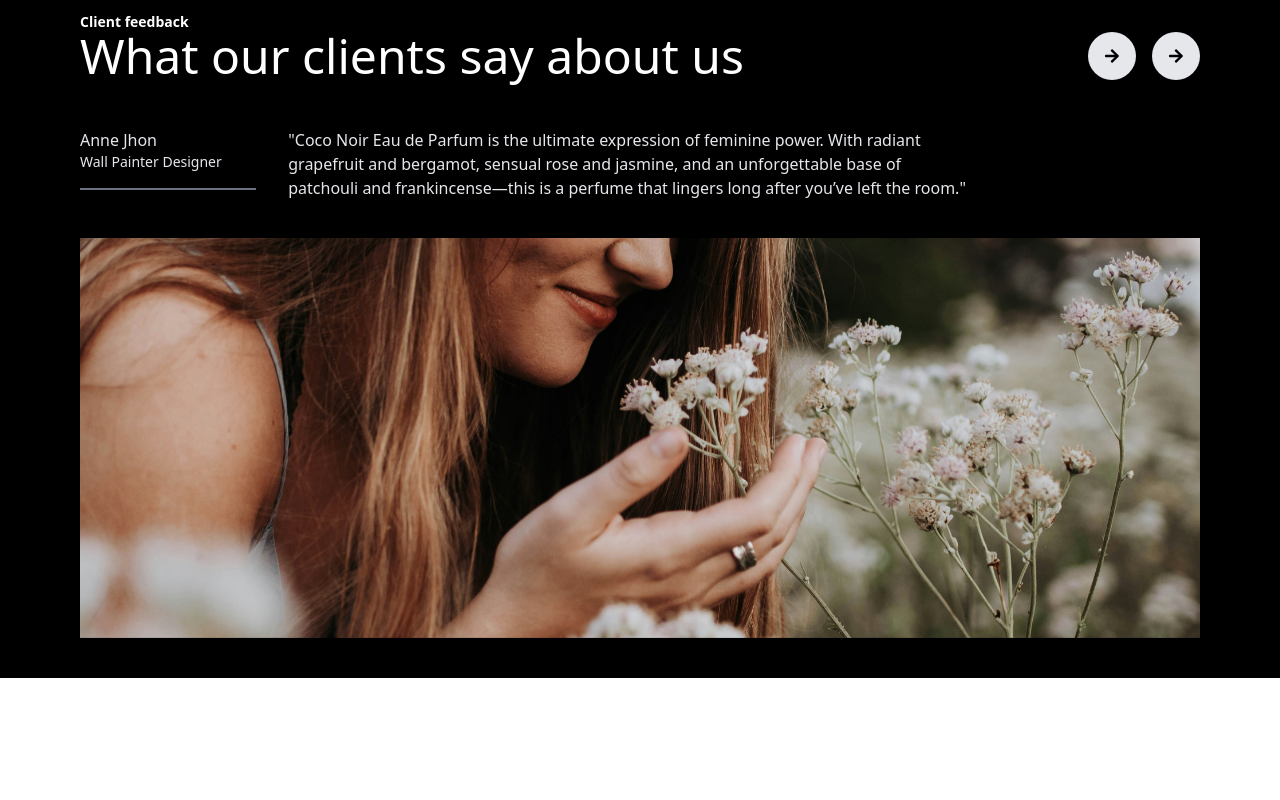
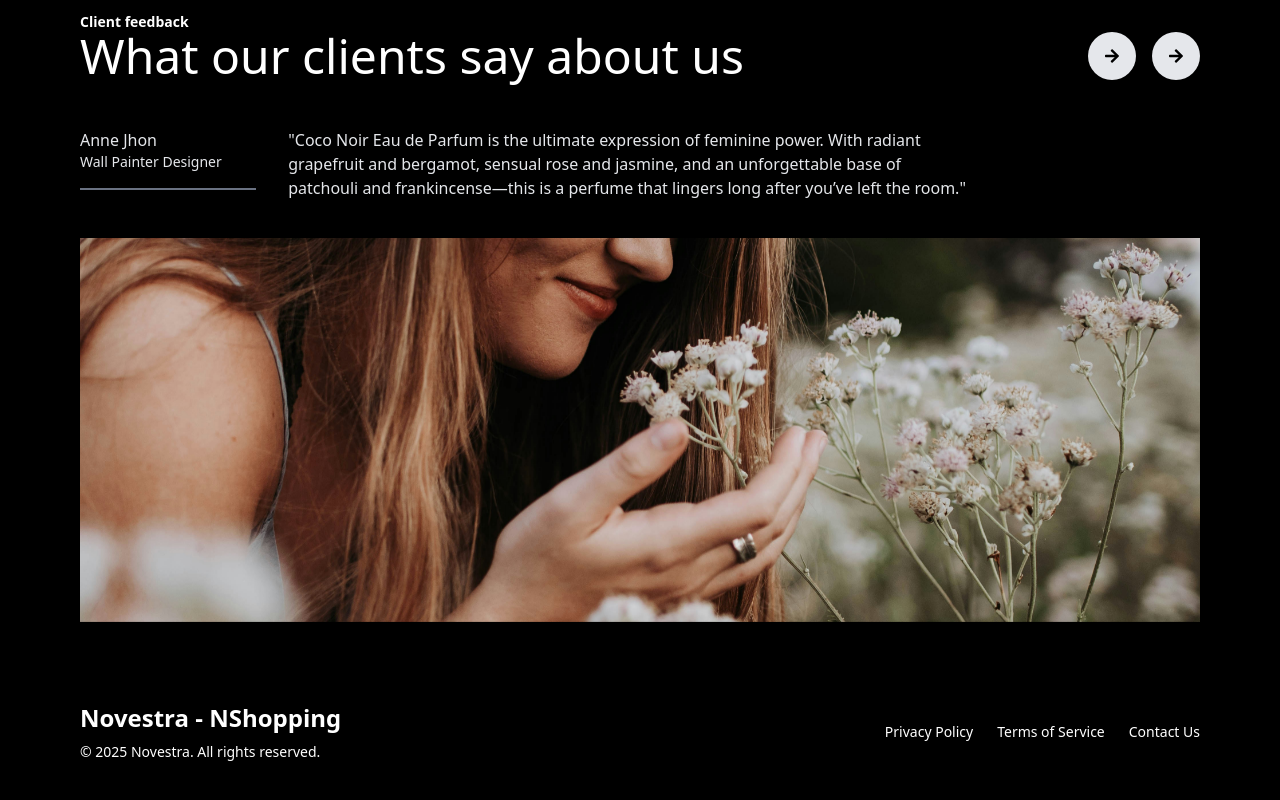
Before and after one commit to ibrartalab/NovestraShoppingCartApp-frontend, a React (Vite) app: page / in a window 1280 px wide. Shown: the part 2284-3084 px from the top of the page. Before the commit the page ends 3010 px from the top, so only its background shows below. Built offline with nearby package versions, Linux system fonts and the light colour scheme.

Commit message:
design footer section

```diff
--- a/src/components/Landing/AboutUs.tsx
+++ b/src/components/Landing/AboutUs.tsx
@@ -3,7 +3,7 @@ import { FaArrowRight } from "react-icons/fa";
 
 const AboutUs = () => {
   return (
-    <section className="px-20 py-10 mb-12 bg-black">
+    <section className="px-20 py-10 bg-black">
       <div className="top">
         <h4 className="text-white text-sm font-semibold w-1/2">
           Client feedback
@@ -39,7 +39,7 @@ const AboutUs = () => {
           </div>
         </div>
       </div>
-      <div className="image-cointainer-for-aboutus w-full h-[400px] overflow-hidden">
+      <div className="image-cointainer-for-aboutus w-full h-96 overflow-hidden">
         <img src="/aboutus.jpg" alt="about us" className="w-full h-full object-cover rotate-y-180 bg-blend-luminosity"/>
       </div>
     </section>
--- /dev/null
+++ b/src/components/Landing/Footer.tsx
@@ -0,0 +1,22 @@
+import React from 'react'
+import { NavLink } from 'react-router-dom'
+
+const Footer = () => {
+  return (
+    <section>
+        <div className="footer bg-black text-white px-20 py-10 flex justify-between items-center">
+            <div className="left">
+                <h2 className="text-2xl font-semibold">Novestra - NShopping</h2>
+                <p className="text-sm mt-2">© 2025 Novestra. All rights reserved.</p>
+            </div>
+            <div className="right flex gap-6">
+                <NavLink to="#" className="text-sm hover:underline">Privacy Policy</NavLink>
+                <NavLink to="#" className="text-sm hover:underline">Terms of Service</NavLink>
+                <NavLink to="#" className="text-sm hover:underline">Contact Us</NavLink>
+            </div>
+        </div>
+    </section>
+  )
+}
+
+export default Footer
--- a/src/components/Landing/TopCollection.tsx
+++ b/src/components/Landing/TopCollection.tsx
@@ -1,4 +1,3 @@
-import React from 'react'
 import ProductCard from './ProductCard';
 
 const TopCollection = () => {
--- a/src/pages/Home.tsx
+++ b/src/pages/Home.tsx
@@ -4,6 +4,7 @@ import Hero from "../components/Landing/Hero";
 import TopCollection from "../components/Landing/TopCollection";
 import Products from "../components/Landing/Products";
 import AboutUs from "../components/Landing/AboutUs";
+import Footer from "../components/Landing/Footer";
 
 const Home = () => {
   return (
@@ -15,6 +16,7 @@ const Home = () => {
       <TopCollection />
       <Products />
       <AboutUs />
+      <Footer />
     </div>
   );
 };
```
